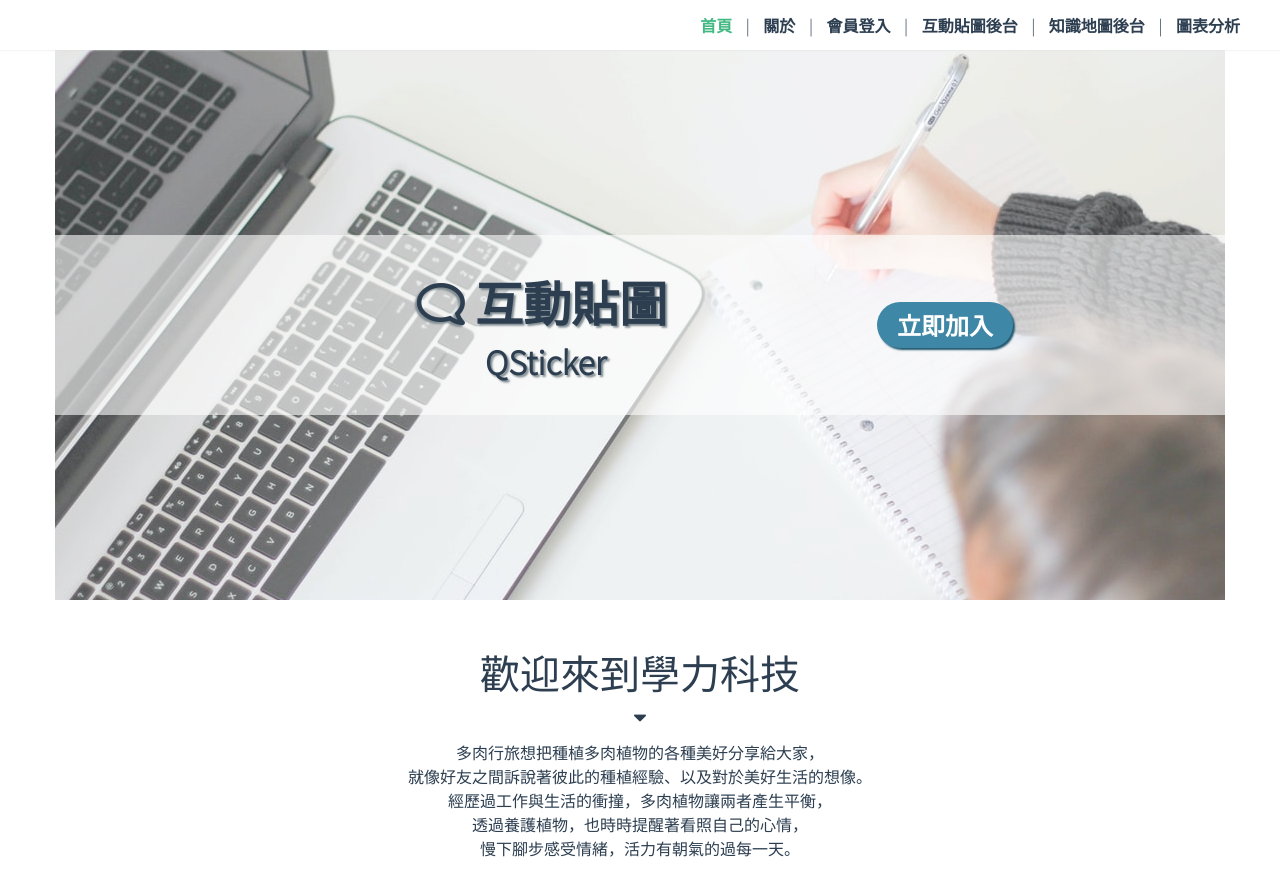
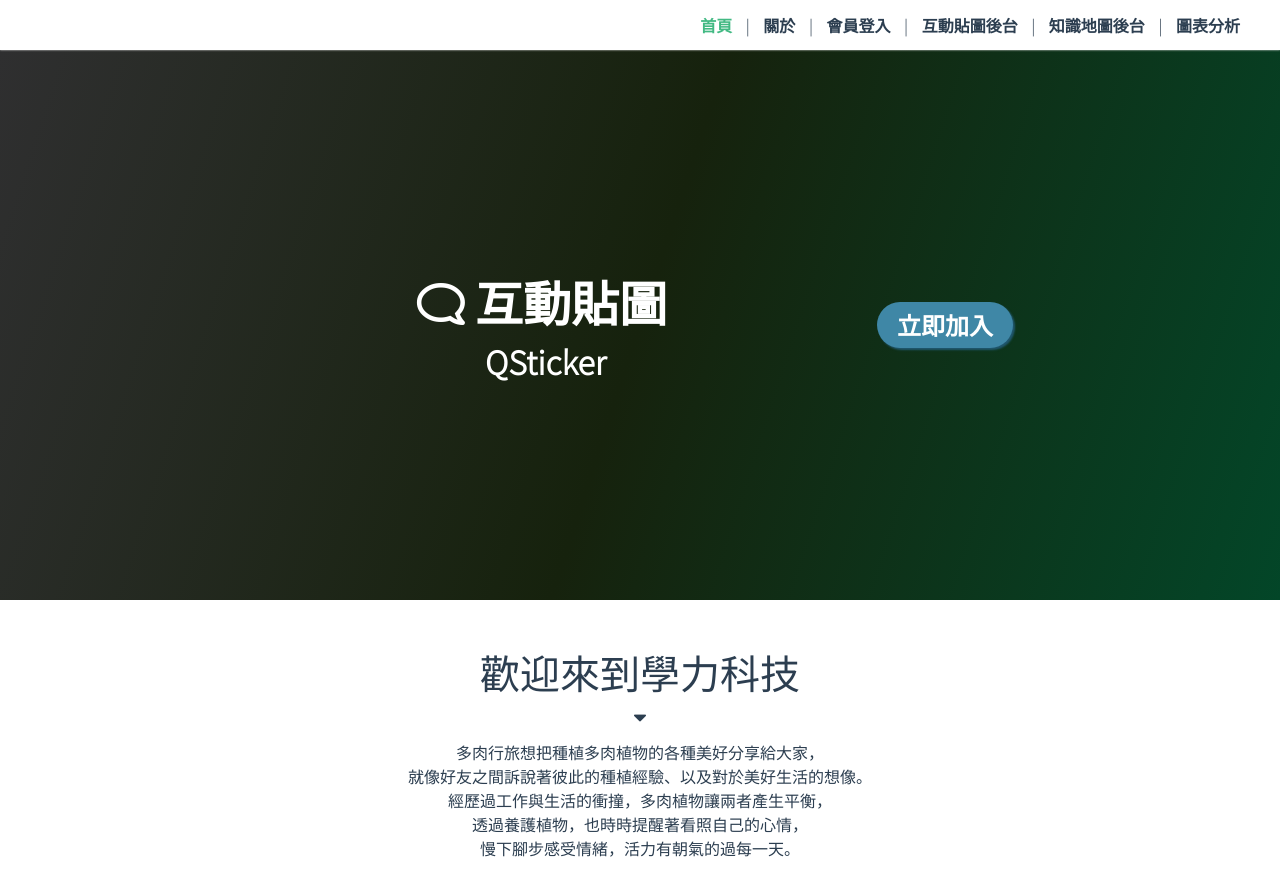
Before and after one commit to Lohsini/qsticker_website, a Vue app: page /#/ in a window 1280 px wide. Shown: the top 896 px of the page. Built offline with nearby package versions, Linux system fonts and the light colour scheme.

Commit message:
update banner background

```diff
--- a/src/components/Banner.vue
+++ b/src/components/Banner.vue
@@ -35,12 +35,13 @@ export default Vue.extend({
   width: 100%;
   height: 550px;
   max-height: 100vh;
-  background-image: url('../assets/home_banner.jpg');
+  // background-image: url('../assets/home_banner.jpg');
+   background-image: linear-gradient(0.3turn, #2f2f30, #16220d, #034628);
   background-position: center;
   background-repeat: no-repeat;
   position: relative;
   .background{
-    background-color: rgba(255, 255, 255, 0.2);
+    // background-color: rgba(255, 255, 255, 0.2);
     display: flex;
     position: absolute;
     justify-content: center;
@@ -51,7 +52,7 @@ export default Vue.extend({
       display: flex;
       justify-content: center;
       align-items: center;
-      background-color: rgba(255, 255, 255, 0.6);
+      // background-color: rgba(255, 255, 255, 0.6);
       width: 100%;
       padding: 30px;
       .left{
@@ -59,7 +60,8 @@ export default Vue.extend({
         width: 50%;
         justify-content: center;
         font-size: 3rem;
-        text-shadow: 2px 2px 2px #818d92;
+        color: #fff;
+        // text-shadow: 2px 2px 2px #818d92;
         .icon{
           padding-right: 10px;
         }
--- a/src/components/IntroduceArea.vue
+++ b/src/components/IntroduceArea.vue
@@ -2,7 +2,7 @@
   <div class="introduce-area">
     <div class="container">
       <div class="pic" data-aos="fade-up" data-aos-duration="1000" />
-      <div class="txt" data-aos="fade-down" data-aos-duration="1000" data-aos-delay="200">
+      <div class="txt" data-aos="fade-down" data-aos-duration="1500">
         <h2>一起享受被綠色環繞的療癒</h2>
         <p>當你需要的時候，在自己最喜歡的角落，也有可以療癒自己的綠色。</p>
         <button class="btn btn-primary">
```
